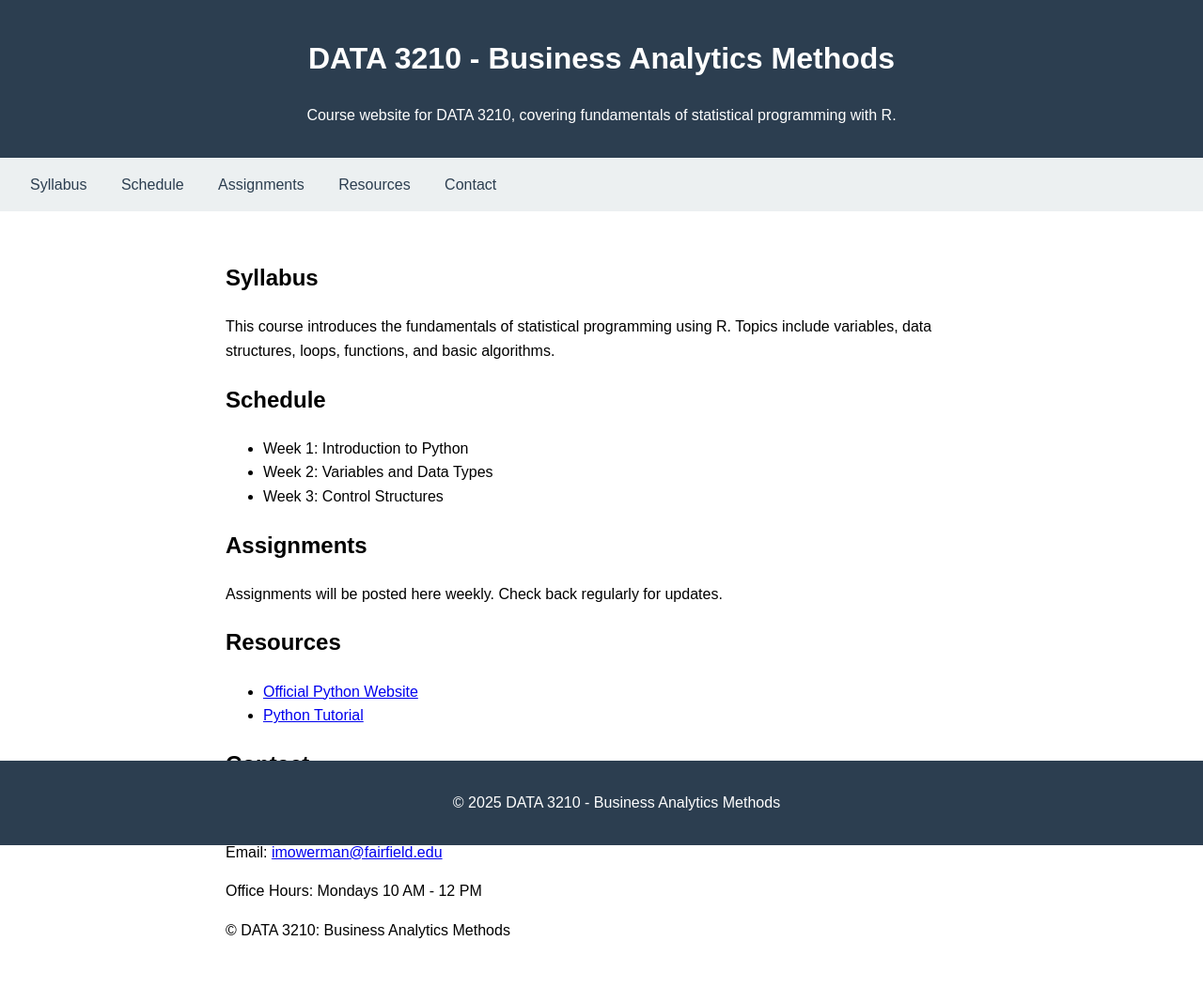
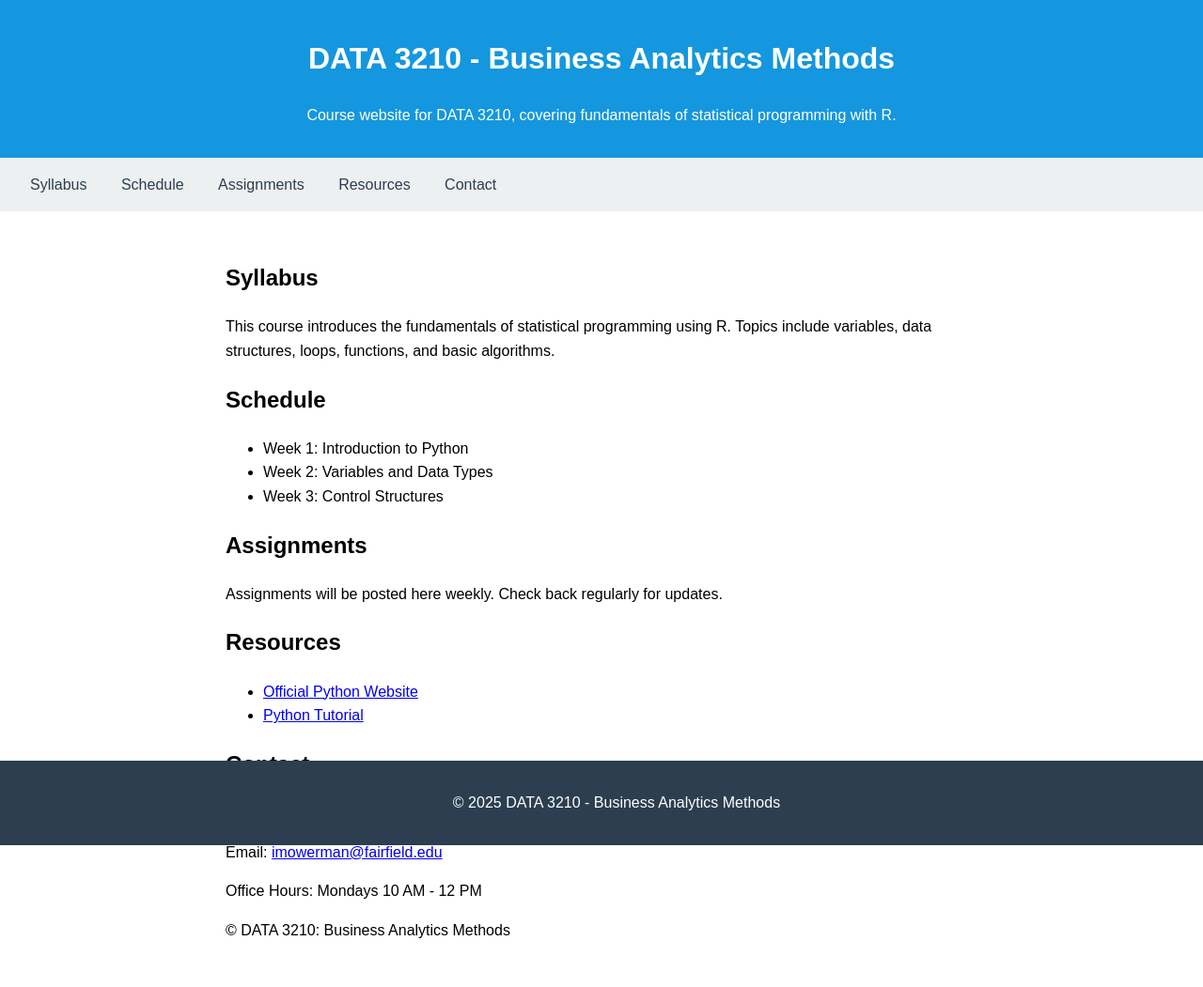
Before and after one commit to imowerman-prog/data-3210, a Jekyll site: the page built from index.html, in a window 1280 px wide. Shown: the whole page at 94% size. Built offline with Jekyll 4.4.1, drawn with Linux system fonts in a browser that asks for light colours.

Commit message:
header color

```diff
--- a/_layouts/custom.html
+++ b/_layouts/custom.html
@@ -51,7 +51,7 @@
       line-height: 1.6;
     }
     header {
-      background-color: #2c3e50;
+      background-color: #1497de;
       color: white;
       text-align: center;
       padding: 1em;
```
